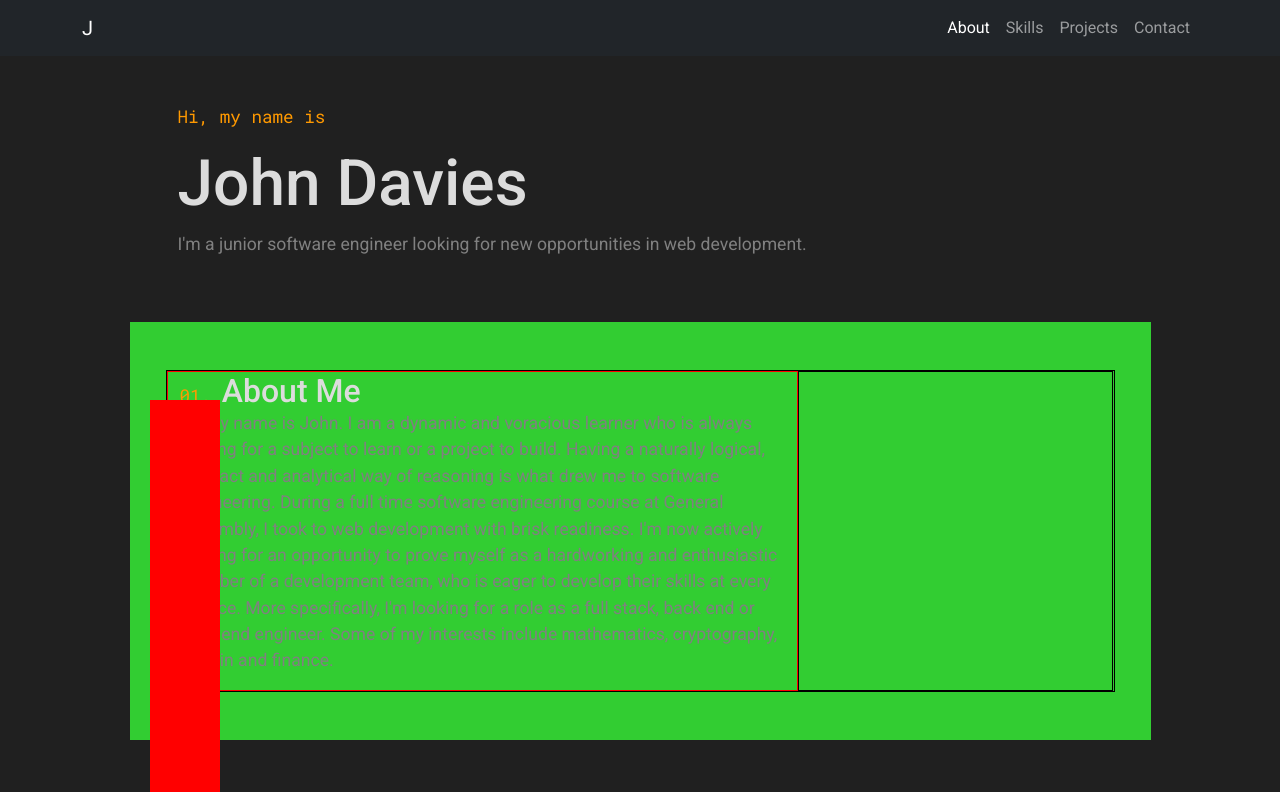
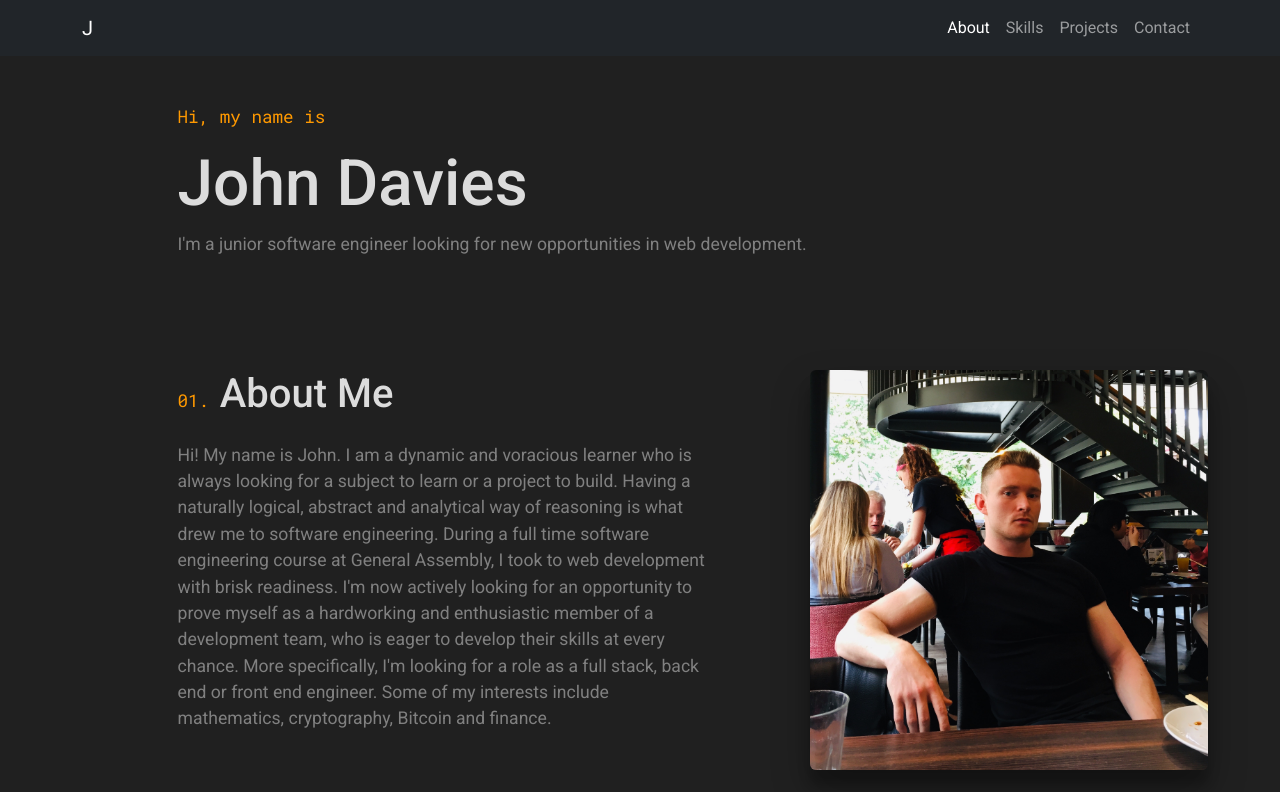
Before and after one commit to tigeryant/tigeryant.github.io, a React (Create React App) app in the folder client/: page / in a window 1280 px wide. Shown: the top 792 px of the page. Built offline with nearby package versions, Linux system fonts and the light colour scheme.

Commit message:
updated side bar and about section

```diff
--- a/client/src/components/About.js
+++ b/client/src/components/About.js
@@ -1,16 +1,21 @@
+import portrait from '../assets/portrait.JPG'
+
 function About() {
   return (
     <section className="p-5" id="about">
       <div className="about-container row">
-        <div className="about-text col-8">
-          <p className="p2" style={{ display: 'inline' }}>01. </p>
-          <h2 style={{ display: 'inline' }}>About Me</h2>
+        <div className="about-text col-7">
+          <div className="pb-4">
+            <p className="p2" style={{ display: 'inline' }}>01. </p>
+            <h2 style={{ display: 'inline' }}>About Me</h2>
+          </div>
           <p className="p1">
             Hi! My name is John. I am a dynamic and voracious learner who is always looking for a subject to learn or a project to build. Having a naturally logical, abstract and analytical way of reasoning is what drew me to software engineering. During a full time software engineering course at General Assembly, I took to web development with brisk readiness. I&apos;m now actively looking for an opportunity to prove myself as a hardworking and enthusiastic member of a development team, who is eager to develop their skills at every chance. More specifically, I&apos;m looking for a role as a full stack, back end or front end engineer.  Some of my interests include mathematics, cryptography, Bitcoin and finance.
           </p>
         </div>
+        <div className="col-1"></div>
         <div className="about-image-container col-4">
-          <div className="about-image"></div>
+          <img src={portrait} className="about-image" />
         </div>
       </div>
     </section>
--- a/client/src/components/Side.js
+++ b/client/src/components/Side.js
@@ -3,7 +3,10 @@ function Side () {
     // must use position fixed
     <section id="side">
       <div className="side">
-
+        <a href="https://github.com/tigeryant" className="icon-link side-icon mb-4" target="_blank" rel="noreferrer"><i className="bi bi-github"></i></a>
+        <a href="https://www.linkedin.com/in/john-davies-18639b223/" className="icon-link side-icon mb-4" target="_blank" rel="noreferrer"><i className="bi bi-linkedin"></i></a>
+        <div className="line">
+        </div>
       </div>
     </section>
 
--- a/client/src/styles/main.scss
+++ b/client/src/styles/main.scss
@@ -4,6 +4,8 @@
 // $background-black: #202020;
 $card-black: #080808;
 $orange: #FF9900;
+$light-grey: #DCDCDC;
+$dark-grey: #808080;
 
 // @import '../../node_modules/bootstrap/scss/functions';
 // @import '../../node_modules/bootstrap/scss/variables';
@@ -19,7 +21,7 @@ $orange: #FF9900;
 
 // @import '../../node_modules/bootstrap/scss/bootstrap';
 
-// * * * * * * * * * * * * TEXT * * * * * * * * * * * * * * *
+// * * * * * * * * * * * * * * * * * * * * * TEXT * * * * * * * * * * * * * * * * * * * * * * * *
 
 body {
   font-family: 'Roboto', sans-serif;
@@ -49,6 +51,10 @@ h2, h3, h4 {
   color: #DCDCDC;
 }
 
+h2 {
+  font-size: 2.5rem;
+}
+
 h4 {
   font-size: 1.35rem;
 }
@@ -65,43 +71,57 @@ h4 {
   font-family: 'Roboto Mono', monospace;
 }
 
-// * * * * * * * * * * * * SIDE * * * * * * * * * * * * * * *
+// * * * * * * * * * * * * * * * * * * * * * * * * * * * SIDE * * * * * * * * * * * * * * * * * * * * * * * * * * * * * *
 
 .side {
   width: 70px;
-  height: 400px;
-  background-color: red;
+  height: 450px;
+  // background-color: blue;
+  // opacity: 0.2;
   position: fixed;
   bottom: 0;
-  left: 150px;
+  left: 40px;
+  margin: auto auto 0 auto;
+  display: flex;
+  flex-direction: column;
+  justify-content: flex-end;
+  align-items: center;
+  // display: clamp(0px, none, 641px);
+}
+
+.line {
+  border-left: 1px solid $orange;
+  height: 50%;
 }
 
 //  * * * * * * * * * * * * * * * HERO * * * * * * * * * * * * * * * * * *
 
-// #hero {
-//   background-color: lightblue;
-// }
-
 //  * * * * * * * * * * * * * * * ABOUT * * * * * * * * * * * * * * * * * *
-
-#about {
-  background-color: limegreen;
-}
 
 .about-container {
   // display: flex;
   // justify-content: space-between;
-  border: 1px solid black;
+  height: 400px;
+  // border: 1px solid black;
 }
 
-.about-text {
-  border: 1px solid red;
-}
+// .about-text {
+//   // border: 1px solid red;
+// }
 
 .about-image-container {
   // width: 400px;
-  border: 1px solid black;
+  height: 100%;
+  // border: 1px solid black;
 }
+
+.about-image {
+  height: 100%;
+  border-radius: 6px;
+  box-shadow: rgba(0, 0, 0, 0.3) 0px 19px 38px, rgba(0, 0, 0, 0.22) 0px 15px 12px;
+}
+
+
 
 // * * * * * * * * * * * * SKILLS * * * * * * * * * * * * * * *
 
@@ -286,3 +306,24 @@ ul {
 .link :hover {
   color: #FFFFFF;
 }
+
+// * * * * * * * * * * * * * * * * * * * * * * * * * * * * MORE ICONS * * * * * * * * * * * * * * * * * * * * * * * *
+
+.side-icon {
+  // color: #FF9900;
+  font-size: 1.9rem;
+  // text-decoration: none;
+}
+
+// .side-icon :hover {
+//   color: #FF9900;
+//   text-decoration: none;
+// }
+
+// * * * * * * * * * * * * * * * * * * * * * * * * MEDIA QUERIES * * * * * * * * * * * * * * * * * * * * * * * * * * * * * * * *
+
+@media only screen and (max-width: 1300px) {
+  .side {
+      display: none;
+  }
+}
```
Also changed, not shown: client/src/assets/portrait.JPG (added), 1 other file (tests, documents, lock files or other folders).
